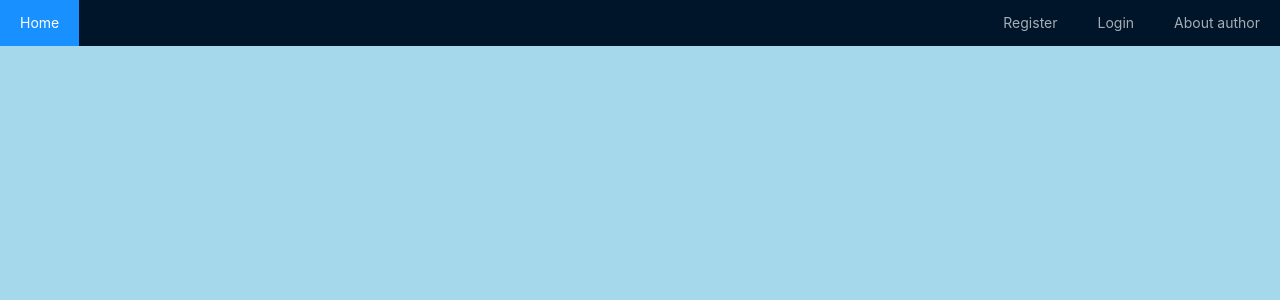
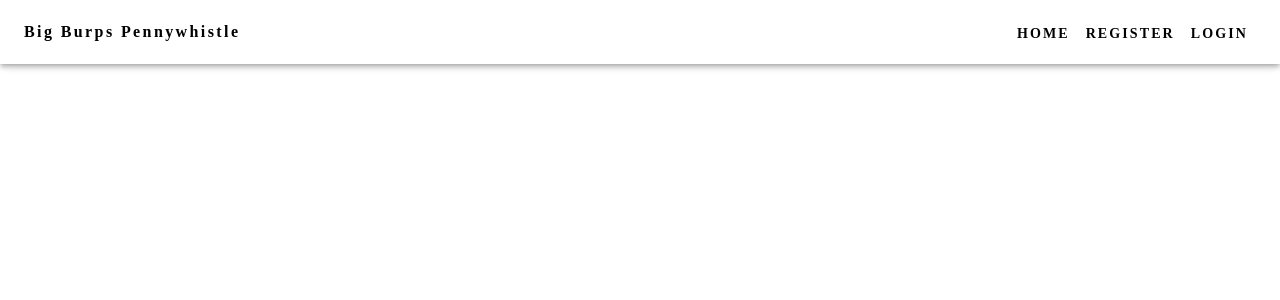
Before and after one commit to iljamog/React-project, a React (Create React App) app in the folder frontend-react/: page / in a window 1280 px wide. Shown: the top 300 px of the page. Built offline with nearby package versions, Linux system fonts and the light colour scheme.

Commit message:
Reworked the header component
Took a more minimalistic approach, also tweaked the homepage a little bit

```diff
--- a/frontend-react/package.json
+++ b/frontend-react/package.json
@@ -23,7 +23,7 @@
     "multer": "^1.4.3",
     "react": "^17.0.2",
     "react-dom": "^17.0.2",
-    "react-router-dom": "^6.0.2",
+    "react-router-dom": "^6.2.1",
     "react-scripts": "4.0.3",
     "web-vitals": "^1.0.1"
   },
--- a/frontend-react/src/components/header.js
+++ b/frontend-react/src/components/header.js
@@ -1,46 +1,110 @@
-import { Menu } from 'antd';
-import { Link } from 'react-router-dom';
-import 'antd/dist/antd.css';
-import './header.css';
-import {useEffect, useState} from "react";
 
+import { AppBar, Toolbar, makeStyles, Button } from "@material-ui/core";
+import React, { useEffect, useState } from "react";
+import { Link as RouterLink } from "react-router-dom";
 
-function Header() {
+const useStyles = makeStyles(() => ({
+  header: {
+    backgroundColor: "#FFFFFF",
+  },
+  menuButton: {
+    fontFamily: 'forma-djr-text',
+    fontWeight: 700,
+    fontStyle: 'normal',
+    letterSpacing: '.15em',
+    lineHeight: '0em',
+  },
+  toolbar: {
+    display: "flex",
+    justifyContent: "space-between",
+    color: "#000000"
+  }
+}));
 
-    const [header, setHeader] =useState();
-    const [user, setUser] = useState();
+const loggedInHeaders = [
+    {
+      label: "Home",
+      href: "/home",
+    },
+    {
+      label: "Image Upload",
+      href: "/upload",
+    },
+    {
+      label: "About",
+      href: "/about",
+    },
+    {
+      label: "Log out",
+      href: "/logout",
+    }
+]
+const headersData = [
+    {
+      label: "Home",
+      href: "/home",
+    },
+    {
+      label: "Register",
+      href: "/register",
+    },
+    {
+      label: "Login",
+      href: "/login",
+    },
+  ];
+export default function Header() {
+  const { header, menuButton, toolbar } = useStyles();
+  const [user, setUser] = useState();
+  useEffect(() => {
+    setUser(localStorage.getItem("user"));
+  }, [user]);
 
-    function logout(){
-        localStorage.clear();
-        setUser();
-    }
+  const displayDesktop = () => {
+    return <Toolbar className={toolbar}>
+        <div className={menuButton}>{'Big Burps Pennywhistle'}</div>
+        <div>{getMenuButtons()}</div>
+        </Toolbar>;
+  };
+  const getMenuButtons = () => {
+      if(user){
+        return loggedInHeaders.map(({ label, href }) => {
+            return (
+              <Button
+                {...{
+                  key: label,
+                  color: "inherit",
+                  to: href,
+                  component: RouterLink,
+                  className: menuButton
+                }}
+              >
+                {label}
+              </Button>
+            );
+          });
+      }else{
+        return headersData.map(({ label, href }) => {
+            return (
+              <Button
+                {...{
+                  key: label,
+                  color: "inherit",
+                  to: href,
+                  component: RouterLink,
+                  className: menuButton
+                }}
+              >
+                {label}
+              </Button>
+            );
+          });
+      }
+  };
 
-    useEffect(() => {
-        setUser(localStorage.getItem("user"));
-        if (user) {
-            setHeader(<>
-                <div className="logo"/>
-                <Menu theme="dark" mode="horizontal" defaultSelectedKeys={['1']}>
-                    <Menu.Item key="1"><Link to="home">Home</Link></Menu.Item>
-                    <Menu.Item key="4"><Link to="upload">Image upload</Link></Menu.Item>
-                    <Menu.Item key="5" onClick={logout} style={{ marginLeft: 'auto' }}><Link to="home">Logout</Link></Menu.Item>
-                    <Menu.Item key="6" ><Link to="about">About author</Link></Menu.Item>
-                </Menu>
-            </>)
-        }else {
-            setHeader(<>
-                <div className="logo"/>
-                <Menu theme="dark" mode="horizontal" defaultSelectedKeys={['1']}>
-                    <Menu.Item key="1"><Link to="home">Home</Link></Menu.Item>
-                    <Menu.Item key="2" style={{ marginLeft: 'auto' }}><Link to="register">Register</Link></Menu.Item>
-                    <Menu.Item key="3"style={{ marginLeft: '0%' }}><Link to="login">Login</Link></Menu.Item>
-                    <Menu.Item key="6" ><Link to="about">About author</Link></Menu.Item>
-                </Menu>
-            </>)
-        }
-      }, [user]);
-
-    return <>{header}</>;
+  return (
+    <header>
+      <AppBar className={header}>{displayDesktop()}</AppBar>
+    </header>
+  );
 }
-
-export default Header
--- a/frontend-react/src/components/homePage.css
+++ b/frontend-react/src/components/homePage.css
@@ -29,18 +29,20 @@
 }
 
 .albumName{
-	font-size: 5em;
-	justify-content: center;
-	margin: 30px;
+	font-style: normal;
+    font-family: forma-djr-text;
+    font-weight: 700;
+    line-height: 0em;
+	font-size: 34px;
+    letter-spacing: .15em;
 	font-weight: bold;
-	color: #00213f;
-	transform: scale(.6);
+	color: #000000;
 }
 .gallery{
 	justify-content: center;
 	align-items: center;
 	font-family: 'Jost', sans-serif;
-	background: #a6d8eb;
+	background: #FFFFFF;
 }
 
 .imageDiv img{
```
Also changed, not shown: 1 other file (tests, documents, lock files or other folders).
